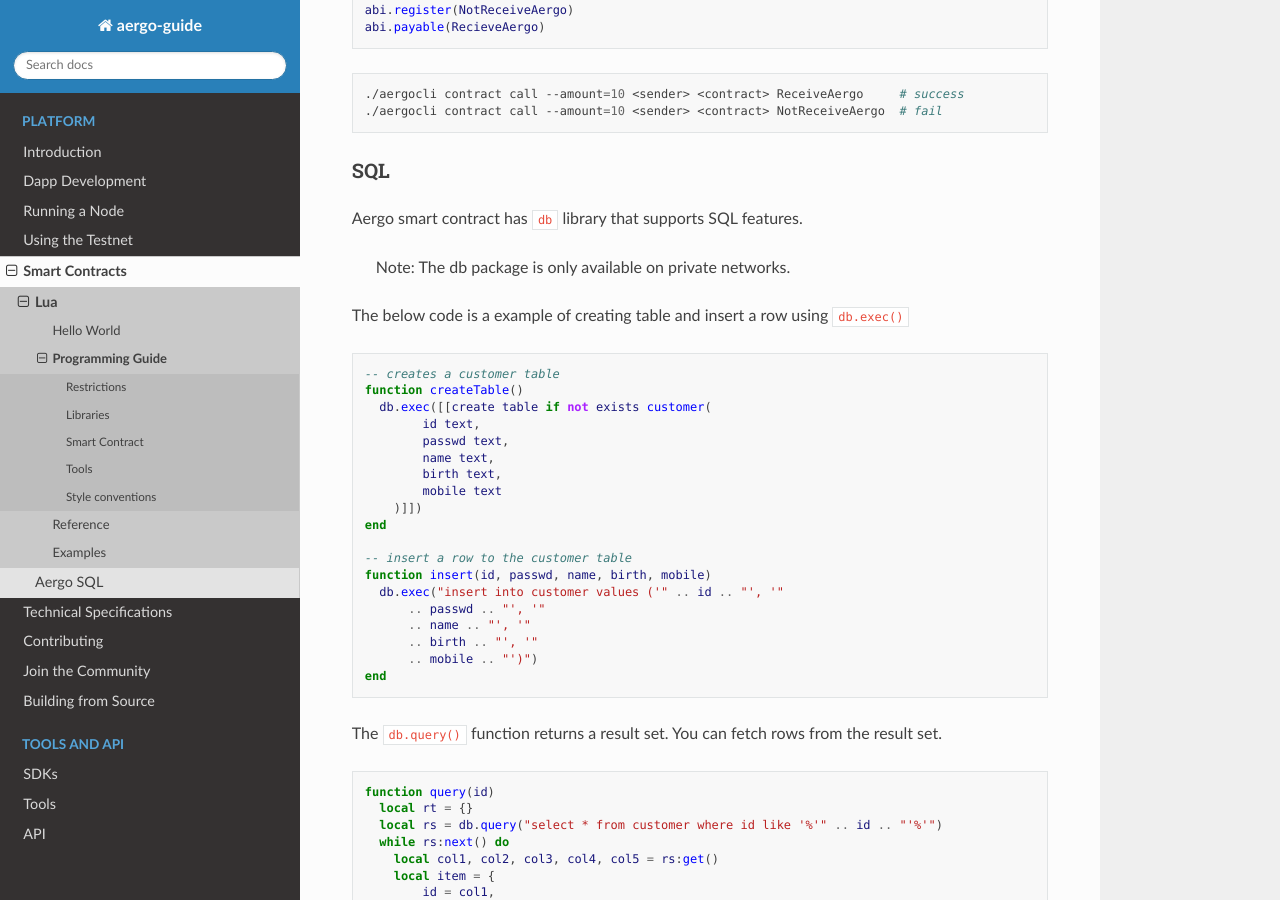
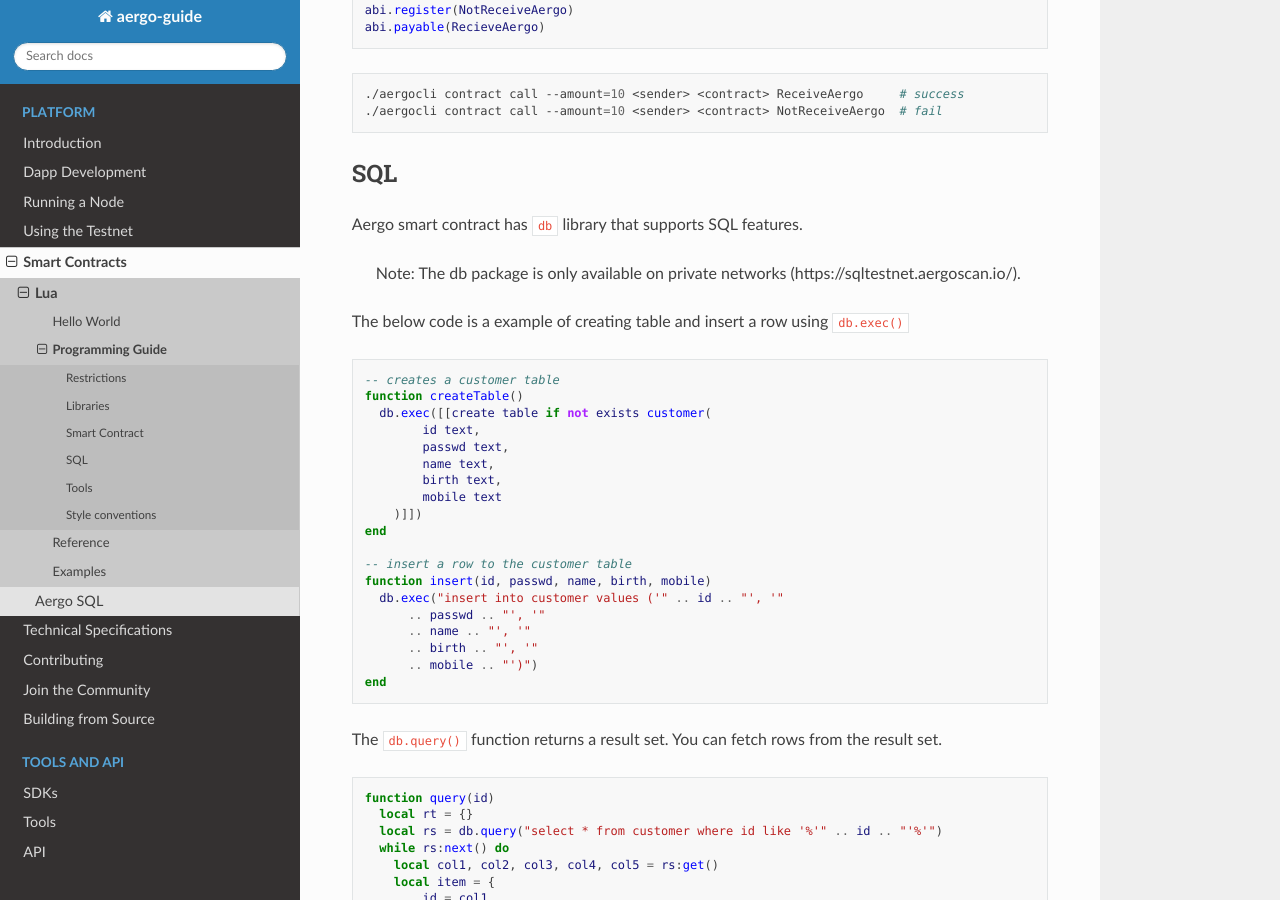
Before and after one commit to aergoio/guide, a Sphinx documentation site: the page built from source/smart-contracts/lua/guide.md, in a window 1280 px wide and 900 px high, scrolled down 5610 px. Built offline with Sphinx 7.4.7 and the Read the Docs theme 2.0.0, drawn with Linux system fonts in a browser that asks for light colours; some of the changed lines change nothing that is shown.

Commit message:
Update guide.md

````diff
--- a/source/smart-contracts/lua/guide.md
+++ b/source/smart-contracts/lua/guide.md
@@ -248,11 +248,11 @@
 ./aergocli contract call --amount=10 <sender> <contract> NotReceiveAergo  # fail
 ```
 
-### SQL
+## SQL
 
 Aergo smart contract has `db` library that supports SQL features.
 
-> Note: The db package is only available on private networks.
+> Note: The db package is only available on private networks (https://sqltestnet.aergoscan.io/).
 
 The below code is a example of creating table and insert a row using `db.exec()`
 
@@ -325,7 +325,7 @@
 end
 ```
 
-#### Restrictions
+### Restrictions
 
 [Litetree](https://github.com/aergoio/litetree) is used as the SQL processing engine for the aergo smart contract. Litetree is implemented based on SQLite.
 
````
